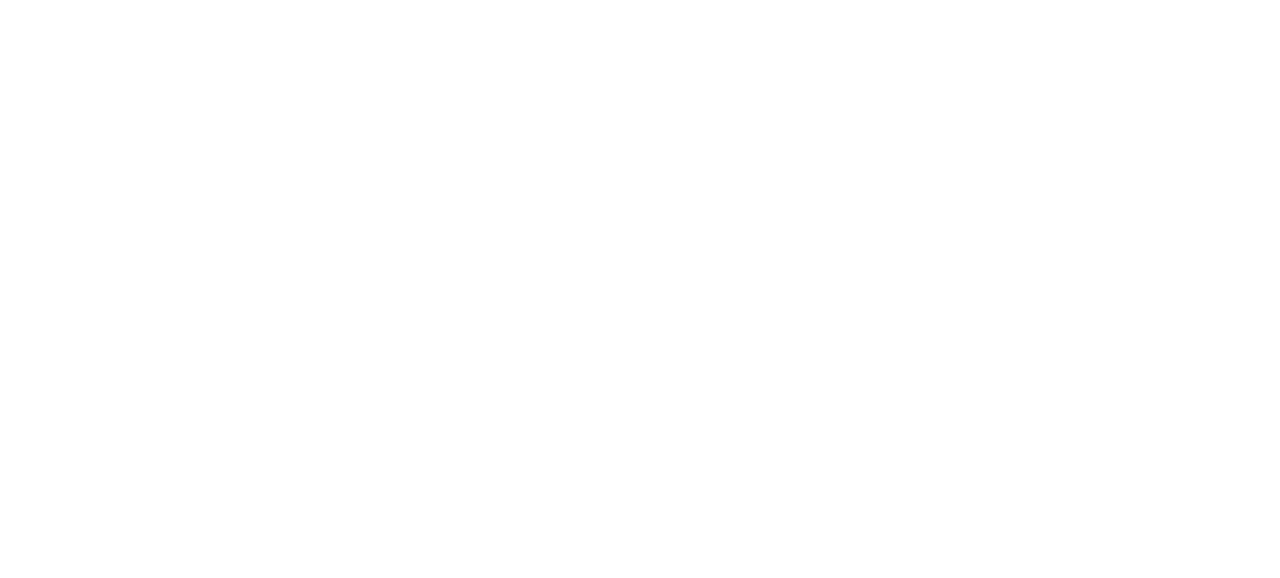
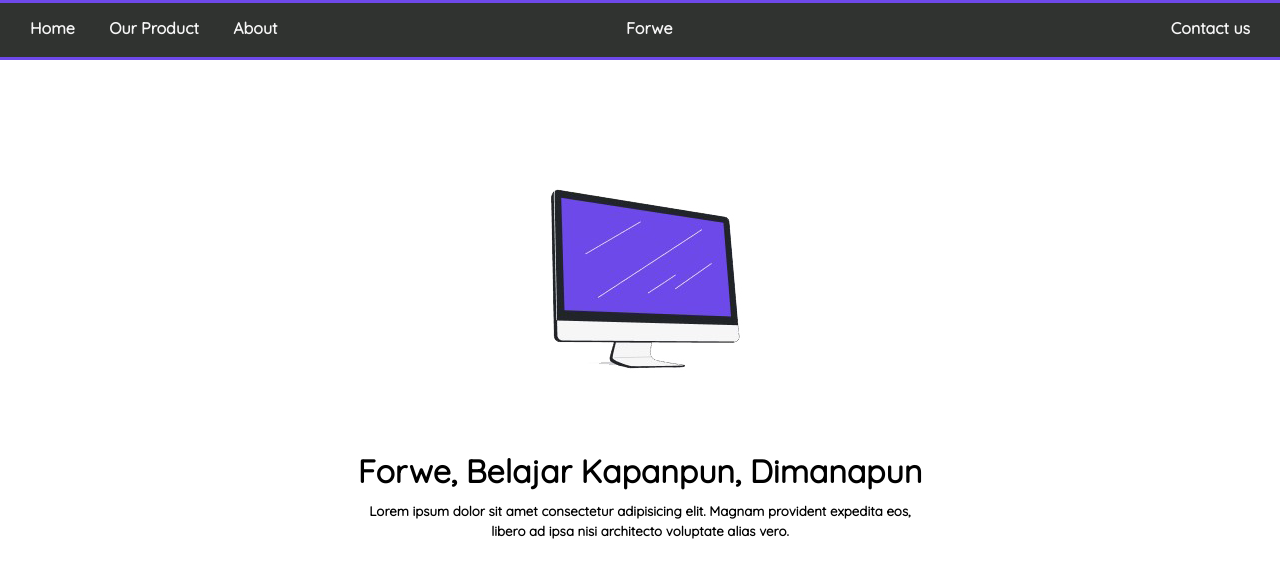
Before and after one commit to dhykas/Tugas-Progdas-7, a plain HTML site: page index.html in a window 1280 px wide. Drawn offline with Linux system fonts and the light colour scheme.

Commit message:
hero image

```diff
--- a/index.html
+++ b/index.html
@@ -1,13 +1,41 @@
 <!DOCTYPE html>
 <html lang="en">
+
 <head>
     <meta charset="UTF-8">
     <meta http-equiv="X-UA-Compatible" content="IE=edge">
     <meta name="viewport" content="width=device-width, initial-scale=1.0">
-    <title>Document</title>
+    <title>Ngoding Bersama</title>
     <link rel="stylesheet" href="style.css">
 </head>
+
 <body>
+    <!-- ini navbar -->
+    <nav>
+        <div class="left bar">
+            <a href="#">Home</a>
+            <a href="#">Our Product</a>
+            <a href="#">About</a>
+        </div>
+
+        <div class="center bar">
+            <a href="#">Forwe</a>
+        </div>
+
+        <div class="right bar">
+            <a href="#">Contact us</a>
+        </div>
+    </nav>
+
+    <!-- ini Hero -->
+    <div class="hero">
+        <img src="img/monitor1.jpg" alt="">
+        <h1>Forwe, Belajar Kapanpun, Dimanapun</h1>
+        <h5>Lorem ipsum dolor sit amet consectetur adipisicing elit. Magnam provident expedita eos, libero ad ipsa nisi
+            architecto voluptate alias vero.</h5>
+
+    </div>
 
 </body>
+
 </html>
--- a/style.css
+++ b/style.css
@@ -0,0 +1,67 @@
+@font-face {
+    font-family: quicksand ;
+    src: url(quicksand-v30-latin-regular.woff);
+}
+
+*{
+    margin: 0;
+    padding: 0;
+    box-sizing: border-box;
+    transition: 0.5s;
+    font-family: quicksand,sans-serif;
+}
+
+nav{
+    border: 3px solid #6E49EA;
+    border-left: 0px;
+    border-right: 0px;
+    height: 60px;
+    background-color: #303330;
+    position: sticky;
+    top: 0;
+    text-align: center;
+}
+
+.bar{
+    display: inline-block;
+    padding: 15px;
+    font-weight: bold;
+
+}
+
+.left{
+    float: left;
+}
+
+.right{
+    float: right;
+}
+
+.center{
+    margin-left: -150px;
+}
+
+a{
+    text-decoration: none;
+    color: #f6f6f6;
+    padding: 15px;
+}
+
+a:hover{
+    background-color: #6E49EA;
+
+}
+
+.hero{
+    text-align: center;
+    width: 45%;
+    margin: 50px auto;
+}
+
+h1{
+    margin-bottom: 10px;
+}
+
+h5{
+    line-height: 20px;
+}
```
Also changed, not shown: IMG/big.jpg (added), IMG/bigOne.jpg (added), IMG/cssLogo.jpg (added), IMG/hp.jpg (added), IMG/htmlLogo.jpg (added), IMG/jslogo.jpg (added), IMG/monitor1.jpg (added), IMG/monitor2.jpg (added), IMG/monitor3.jpg (added), IMG/onlinepay.jpg (added), IMG/phpLogo.jpg (added), quicksand-v30-latin-regular.woff (added).
